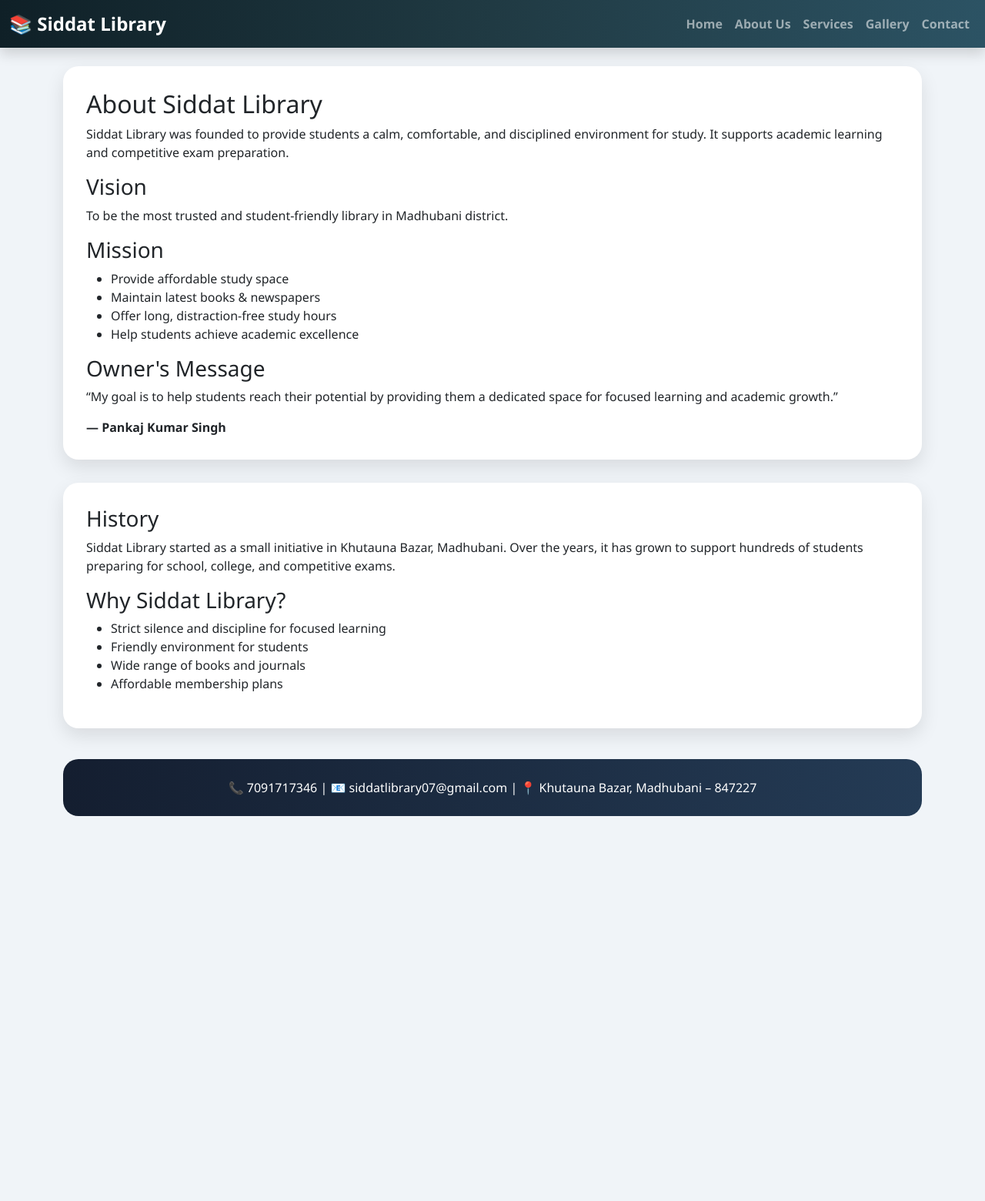
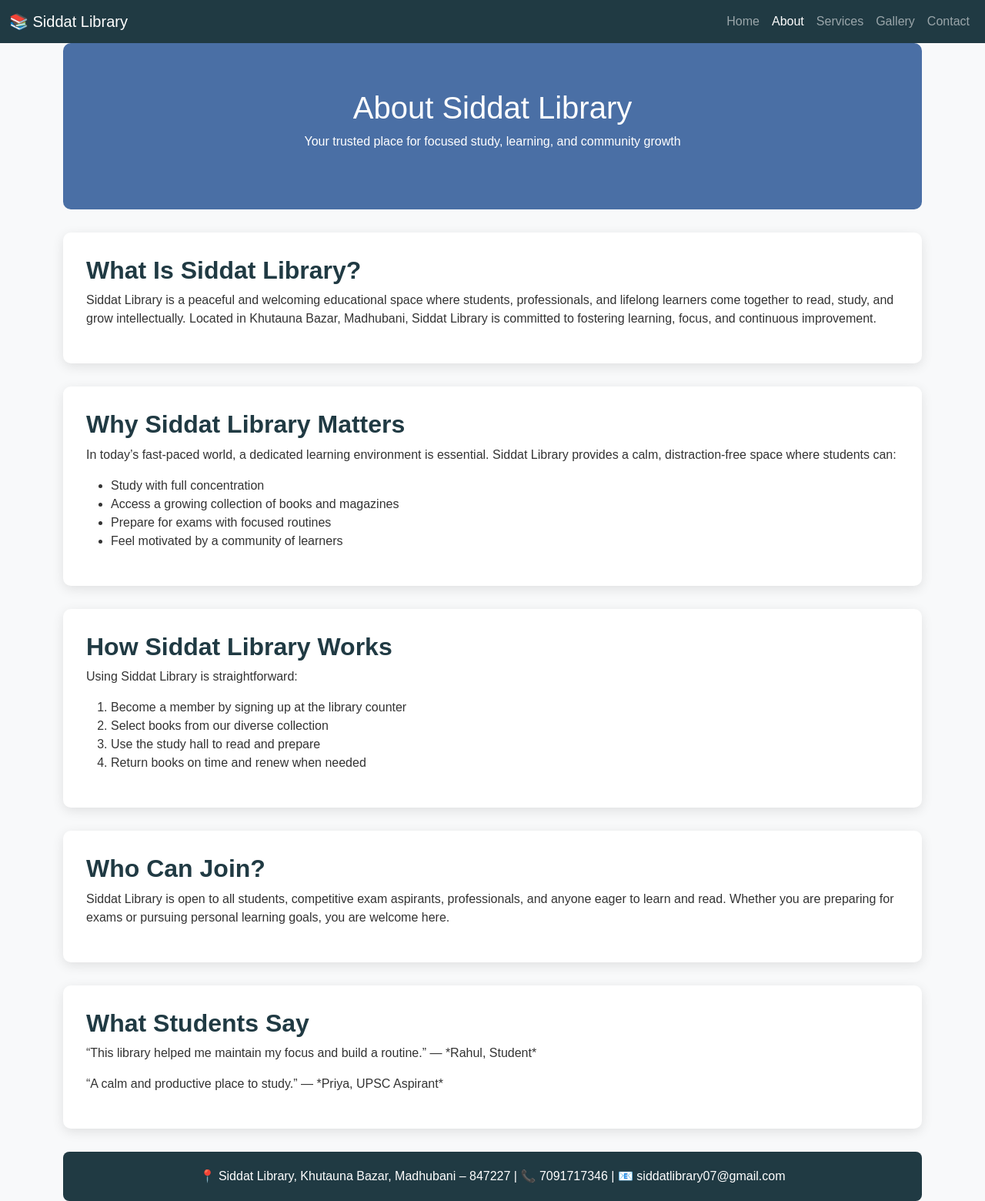
Before and after one commit to krishnasingh7759/Siddat-Library, a plain HTML site: page about.html in a window 1280 px wide. Shown: the whole page at 77% size. Before the commit the page ends 1060 px from the top, so only its background shows below. Drawn offline with nearby package versions, Linux system fonts and the light colour scheme.

Commit message:
Add files via upload

```diff
--- a/about.html
+++ b/about.html
@@ -3,23 +3,29 @@
 <head>
 <meta charset="UTF-8">
 <meta name="viewport" content="width=device-width, initial-scale=1.0">
-<title>About | Siddat Library</title>
+<title>About Siddat Library</title>
 <link href="https://cdn.jsdelivr.net/npm/bootstrap@5.3.2/dist/css/bootstrap.min.css" rel="stylesheet">
-<link rel="stylesheet" href="style.css">
+<style>
+  body { font-family: Arial, sans-serif; background: #f8f9fa; color: #333; }
+  .hero { background: #4a6fa5; color: white; padding: 60px 20px; text-align: center; border-radius: 10px; }
+  .section-box { background: white; padding: 30px; border-radius: 10px; margin: 30px 0; box-shadow: 0 4px 15px rgba(0,0,0,0.1); }
+  footer { background: #203a43; color: white; text-align: center; padding: 20px; border-radius: 8px; margin-top: 30px; }
+  h2 { color: #203a43; font-weight: bold; }
+</style>
 </head>
 <body>
 
 <!-- Navbar -->
-<nav class="navbar navbar-expand-lg navbar-dark shadow">
+<nav class="navbar navbar-expand-lg navbar-dark" style="background: #203a43;">
   <div class="container-fluid">
     <a class="navbar-brand" href="index.html">📚 Siddat Library</a>
-    <button class="navbar-toggler" data-bs-toggle="collapse" data-bs-target="#menu">
+    <button class="navbar-toggler" type="button" data-bs-toggle="collapse" data-bs-target="#navMenu">
       <span class="navbar-toggler-icon"></span>
     </button>
-    <div class="collapse navbar-collapse" id="menu">
+    <div class="collapse navbar-collapse" id="navMenu">
       <ul class="navbar-nav ms-auto">
         <li class="nav-item"><a class="nav-link" href="index.html">Home</a></li>
-        <li class="nav-item"><a class="nav-link" href="about.html">About Us</a></li>
+        <li class="nav-item"><a class="nav-link active" href="about.html">About</a></li>
         <li class="nav-item"><a class="nav-link" href="services.html">Services</a></li>
         <li class="nav-item"><a class="nav-link" href="gallery.html">Gallery</a></li>
         <li class="nav-item"><a class="nav-link" href="contact.html">Contact</a></li>
@@ -28,54 +34,78 @@
   </div>
 </nav>
 
-<div class="container mt-4">
+<div class="container">
 
-<div class="section-box">
-<h2>About Siddat Library</h2>
-<p>
-Siddat Library was founded to provide students a calm, comfortable, and
-disciplined environment for study. It supports academic learning and
-competitive exam preparation.
-</p>
-
-<h3>Vision</h3>
-<p>To be the most trusted and student-friendly library in Madhubani district.</p>
-
-<h3>Mission</h3>
-<ul>
-<li>Provide affordable study space</li>
-<li>Maintain latest books & newspapers</li>
-<li>Offer long, distraction-free study hours</li>
-<li>Help students achieve academic excellence</li>
-</ul>
-
-<h3>Owner's Message</h3>
-<p>
-“My goal is to help students reach their potential by providing them a dedicated space
-for focused learning and academic growth.”
-</p>
-<b>— Pankaj Kumar Singh</b>
+  <!-- Hero Section -->
+  <div class="hero">
+    <h1>About Siddat Library</h1>
+    <p>Your trusted place for focused study, learning, and community growth</p>
   </div>
 
+  <!-- What is Siddat Library -->
   <div class="section-box">
-<h3>History</h3>
+    <h2>What Is Siddat Library?</h2>
     <p>
-Siddat Library started as a small initiative in Khutauna Bazar, Madhubani. Over the
-years, it has grown to support hundreds of students preparing for school, college,
-and competitive exams.
+      Siddat Library is a peaceful and welcoming educational space where students,
+      professionals, and lifelong learners come together to read, study, and grow
+      intellectually. Located in Khutauna Bazar, Madhubani, Siddat Library is
+      committed to fostering learning, focus, and continuous improvement.
     </p>
+  </div>
 
-<h3>Why Siddat Library?</h3>
+  <!-- Why It Matters -->
+  <div class="section-box">
+    <h2>Why Siddat Library Matters</h2>
+    <p>
+      In today’s fast-paced world, a dedicated learning environment is essential. Siddat
+      Library provides a calm, distraction-free space where students can:
+    </p>
     <ul>
-<li>Strict silence and discipline for focused learning</li>
-<li>Friendly environment for students</li>
-<li>Wide range of books and journals</li>
-<li>Affordable membership plans</li>
+      <li>Study with full concentration</li>
+      <li>Access a growing collection of books and magazines</li>
+      <li>Prepare for exams with focused routines</li>
+      <li>Feel motivated by a community of learners</li>
     </ul>
   </div>
 
+  <!-- How It Works -->
+  <div class="section-box">
+    <h2>How Siddat Library Works</h2>
+    <p>
+      Using Siddat Library is straightforward:
+    </p>
+    <ol>
+      <li>Become a member by signing up at the library counter</li>
+      <li>Select books from our diverse collection</li>
+      <li>Use the study hall to read and prepare</li>
+      <li>Return books on time and renew when needed</li>
+    </ol>
+  </div>
+
+  <!-- Who Can Join -->
+  <div class="section-box">
+    <h2>Who Can Join?</h2>
+    <p>
+      Siddat Library is open to all students, competitive exam aspirants, professionals,
+      and anyone eager to learn and read. Whether you are preparing for exams or
+      pursuing personal learning goals, you are welcome here.
+    </p>
+  </div>
+
+  <!-- Testimonials -->
+  <div class="section-box">
+    <h2>What Students Say</h2>
+    <p>
+      “This library helped me maintain my focus and build a routine.” — *Rahul, Student*
+    </p>
+    <p>
+      “A calm and productive place to study.” — *Priya, UPSC Aspirant*
+    </p>
+  </div>
+
+  <!-- Contact Info -->
   <footer>
-📞 7091717346 | 📧 siddatlibrary07@gmail.com | 📍 Khutauna Bazar, Madhubani – 847227
+    📍 Siddat Library, Khutauna Bazar, Madhubani – 847227 | 📞 7091717346 | 📧 siddatlibrary07@gmail.com
   </footer>
 
 </div>
```
Lines whose indentation alone changed are shown as unchanged.
